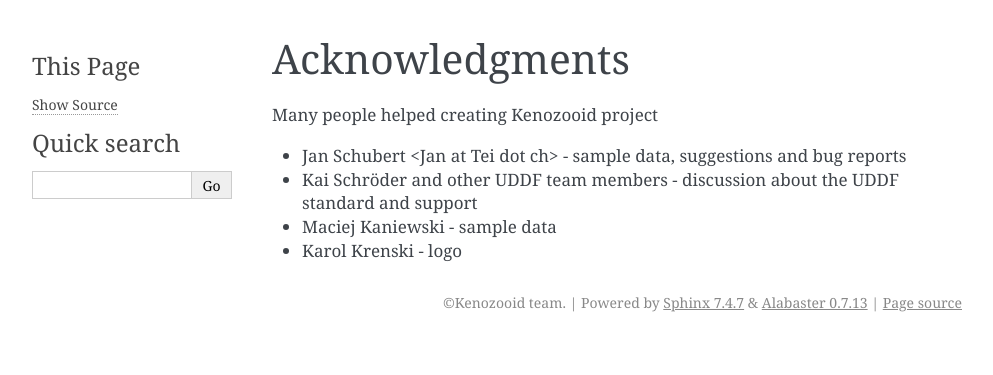
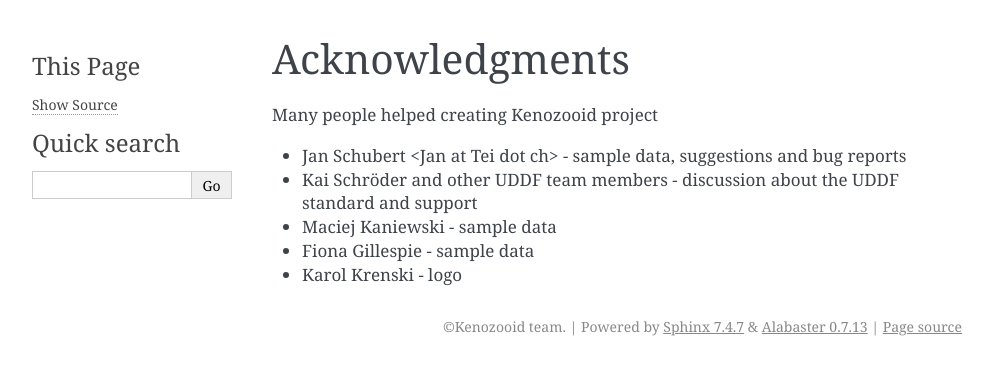
Before and after one commit to gitGNU/gnu_kenozooid, a Sphinx documentation site: the page built from doc/user/ack.rst, in a window 1280 px wide. Shown: the top 375 px of the page, without its empty margins (148-1141 px from the left). Built offline with Sphinx 7.4.7, drawn with Linux system fonts in a browser that asks for light colours.

Commit message:
- update ack doc file with new name of data contributor

```diff
--- a/doc/user/ack.rst
+++ b/doc/user/ack.rst
@@ -7,6 +7,7 @@
 - Kai Schröder and other UDDF team members - discussion about the UDDF
   standard and support
 - Maciej Kaniewski - sample data
+- Fiona Gillespie - sample data
 - Karol Krenski - logo
 
 .. vim: sw=4:et:ai
```
